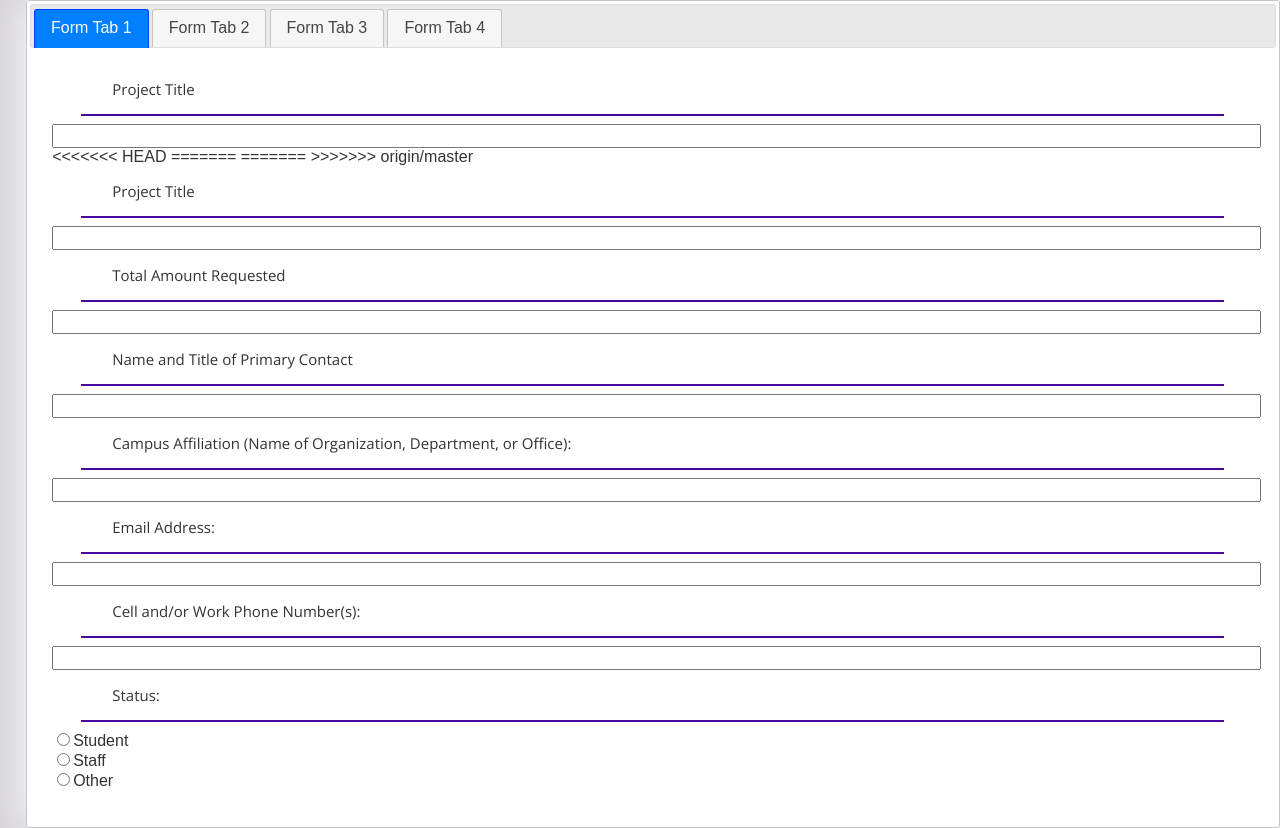
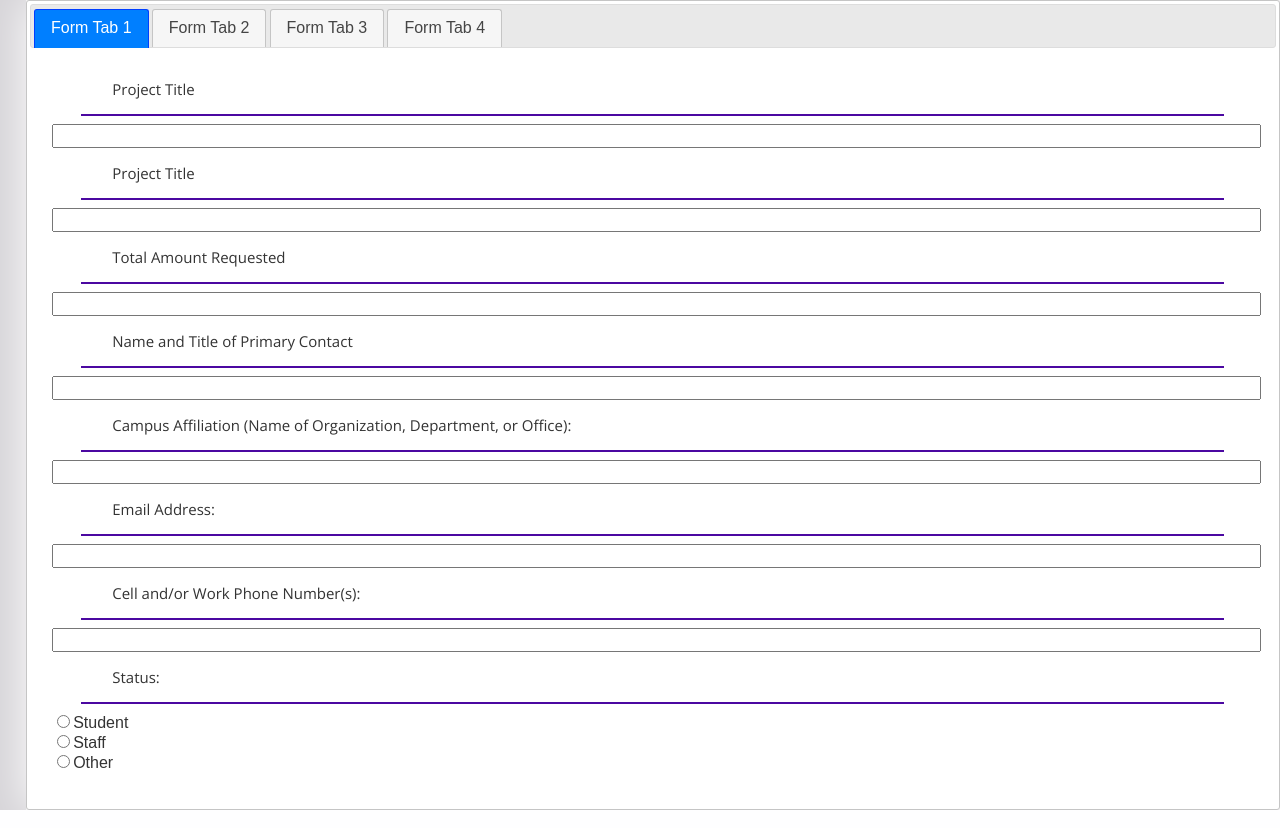
Before and after one commit to chadroemer/Option-2, a PHP site: page /form.php in a window 1280 px wide. Shown: the part 123-951 px from the top of the page. Run offline with PHP 8.4, Linux system fonts and the light colour scheme; some libraries are stand-ins or nearby versions.

Commit message:
fixed form

```diff
--- a/form.php
+++ b/form.php
@@ -42,14 +42,8 @@
 				<p>Project Title</p>
 				<hr id="formHr">
 				<input type="text" name="projectTitle" id="inputSize" required>
-<<<<<<< HEAD
-
-=======
-
-=======
 
 			<form id="FormTab1" method="post">
->>>>>>> origin/master
 				<p>Project Title</p>
 				<hr id="formHr">
 				<input type="text" name="projectTitle" id="inputSize" required>
```
